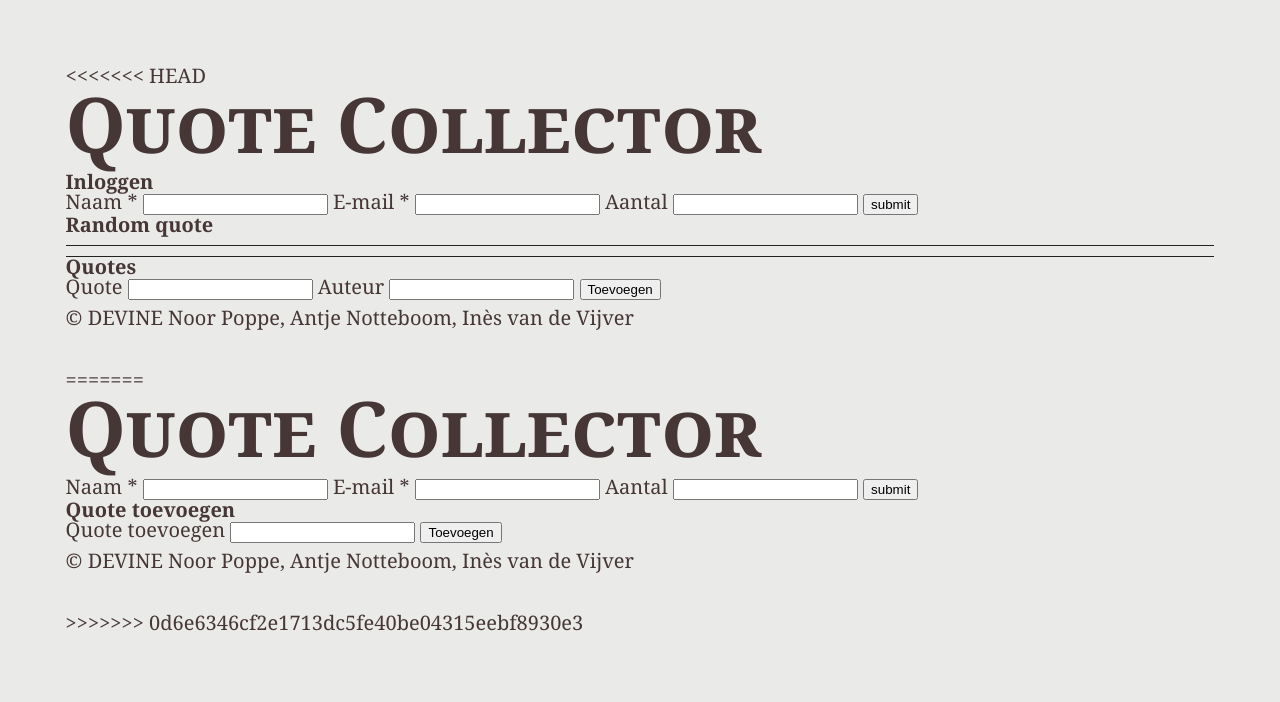
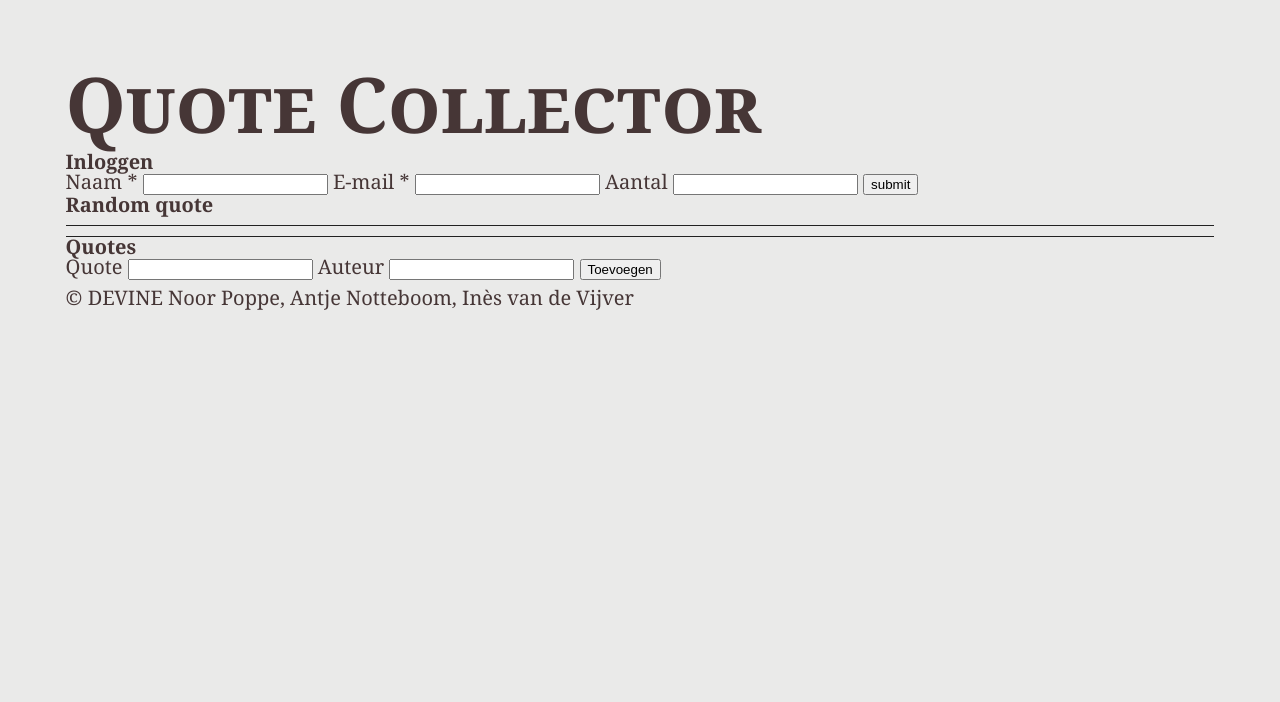
Before and after one commit to inesvandevijver/quote-collector, a website built with webpack: page src/index.html in a window 1280 px wide. Built offline with nearby package versions, Linux system fonts and the light colour scheme; some packages are replaced by stand-ins of ours.

Commit message:
up to date

```diff
--- a/src/index.html
+++ b/src/index.html
@@ -8,7 +8,6 @@
 </head>
 
 <body>
-<<<<<<< HEAD
   <main class="main">
     <h1>Quote Collector</h1>
     <section>
@@ -70,45 +69,6 @@
     <p> &copy; DEVINE Noor Poppe, Antje Notteboom, Inès van de Vijver</p>
   </footer>
 
-=======
-
-<h1>Quote Collector</h1>
-  <form action="">
-    <span class="error"></span>
-    <label for="naam">
-      <span>Naam *</span>
-      <input type="text" id="naam" class="input naam" required />
-      <span class="error"></span>
-    </label>
-
-    <label for="email">
-      E-mail *
-      <input type="email" id="email" class="input email" required />
-      <span class="error"></span>
-    </label>
-
-    <label for="aantal">
-      Aantal
-      <input type="number" id="aantal" class="input aantal" max="5" />
-      <span class="error"></span>
-    </label>
-
-    <input type="submit" value="submit" class="button">
-  </form>
-  <article>
-    <h2>Quote toevoegen</h2>
-    <label for="quote">
-        <span>Quote toevoegen</span>
-        <input type="text" id="quote" class="input quote" required />
-        <span class="error"></span>
-      </label>
-    <button>Toevoegen</button>
-  </article>
-
-  <footer>
-    <p> &copy; DEVINE Noor Poppe, Antje Notteboom, Inès van de Vijver</p>
-  </footer>
->>>>>>> 0d6e6346cf2e1713dc5fe40be04315eebf8930e3
 </body>
 
 </html>
```
